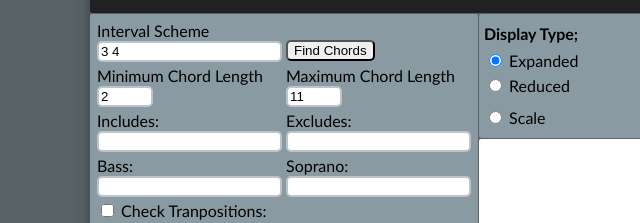
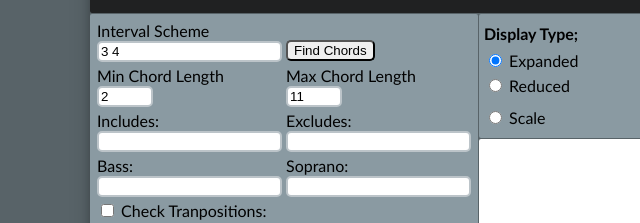
Before and after one commit to QED0711/HarmonicMapper, a plain HTML site: page index.html in a window 1280 px wide. Shown: the part 146-369 px from the top of the page, 0-640 px from the left. Drawn offline with nearby package versions, Linux system fonts and the light colour scheme; a script that the page names is missing.

Commit message:
fixed typos

```diff
--- a/index.html
+++ b/index.html
@@ -28,12 +28,12 @@
                 </div>
 
                 <div class="minLength">
-                    <label for="minLength">Minimum Chord Length</label>
+                    <label for="minLength">Min Chord Length</label>
                     <input type="number" name="minLength" id="minLength" value="2" min="2" max="11">
                 </div>
 
                 <div class="maxLength">
-                    <label for="maxLength">Maximum Chord Length</label>
+                    <label for="maxLength">Max Chord Length</label>
                     <input type="number" name="maxLength" id="maxLength" value ="11" min="2" max="11">
                 </div>
 
```
